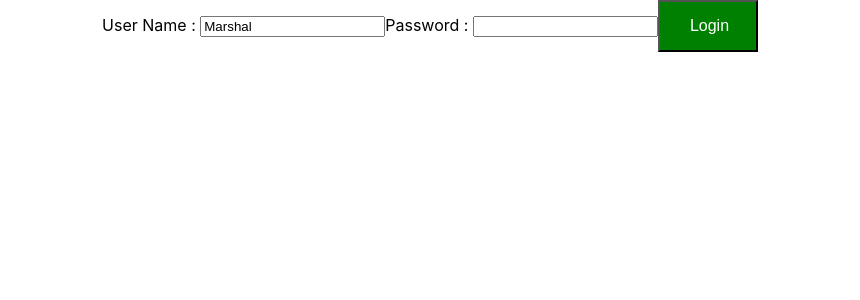
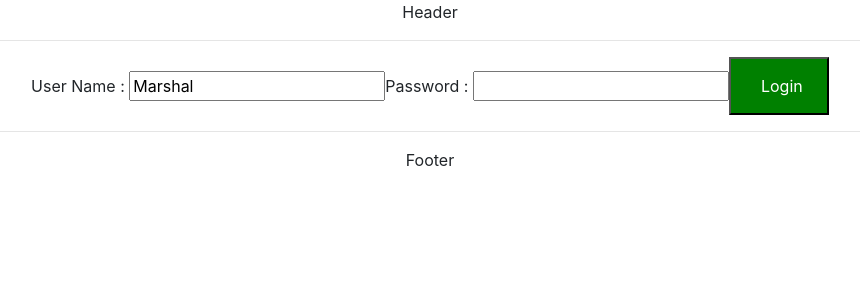
Before and after one commit to karanvirsidhu/react-springboot, a React (Create React App) app: page / in a window 1280 px wide. Shown: the top 300 px of the page, without its empty margins (210-1070 px from the left). Built offline with nearby package versions, Linux system fonts and the light colour scheme.

Commit message:
Added bootstrap unkg css and added header, footer components.

```diff
--- a/src/App.js
+++ b/src/App.js
@@ -4,6 +4,7 @@
 import logo from './logo.svg';
 import TodoApp from './components/todo/TodoApp'
 import './App.css';
+import './bootstrap.css';
 
 
 class App extends Component {
--- /dev/null
+++ b/src/bootstrap.css
@@ -0,0 +1 @@
+@import url(https://unpkg.com/bootstrap@4.1.0/dist/css/bootstrap.min.css)
--- a/src/components/todo/TodoApp.jsx
+++ b/src/components/todo/TodoApp.jsx
@@ -8,6 +8,7 @@
             <div className="TodoApp">
                 <Router>
                     <>
+                    <HeaderComponent/>
                     <Switch>
                         <Route path ="/" exact component = {LoginComponent} />
                         <Route path ="/login" component = {LoginComponent} />
@@ -15,6 +16,7 @@
                         <Route path = "/todos" component={TodoList} />
                         <Route component={ErrorComponent} />
                     </Switch>
+                    <FooterComponent />
                     </>
                 </Router>
             </div>
@@ -118,6 +120,22 @@
     }
 }
 
+class HeaderComponent extends Component{
+    render(){
+        return(
+           <div>Header <hr /></div>
+        )
+    }
+}
+
+class FooterComponent extends Component{
+    render(){
+        return(
+           <div><hr /> Footer</div>
+        )
+    }
+}
+
 function ErrorComponent (){
     return(
         <div>
```
